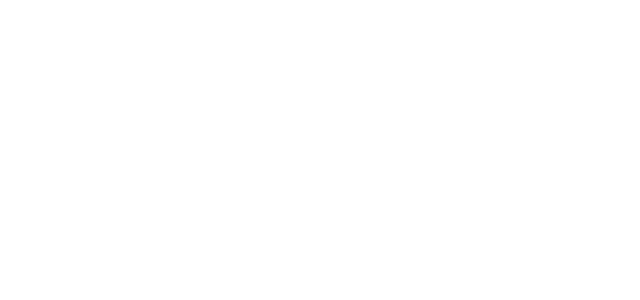
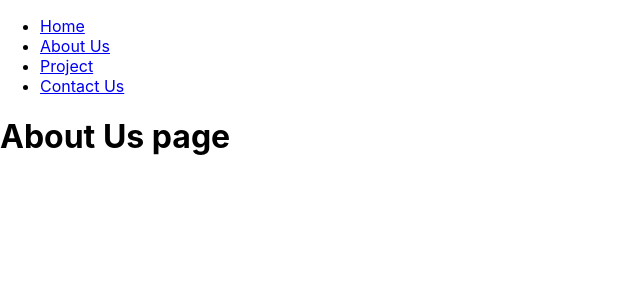
Before and after one commit to Sunilkumar3020/react-router, a React (Create React App) app: page /about in a window 1280 px wide. Before the commit this address had no page. Shown: the top 300 px of the page, without its empty margins (0-640 px from the left). Built offline with nearby package versions, Linux system fonts and the light colour scheme.

Commit message:
some changes

```diff
--- a/src/App.js
+++ b/src/App.js
@@ -10,8 +10,8 @@
   return (
     <div className='App'>
       <Routes>
-        <Route path='react-router/' element={<Home />} />
-        <Route path='react-router/about' element={<About />} />
+        <Route path='/' element={<Home />} />
+        <Route path='/about' element={<About />} />
         <Route path='/project' element={<Project />} />
         <Route path='/contact' element={<Contact />} />
       </Routes>
--- a/src/Navbar.jsx
+++ b/src/Navbar.jsx
@@ -5,7 +5,7 @@
 
         <nav>
             <ul>
-                <li><Link to="react-router/">Home</Link></li>
+                <li><Link to="/">Home</Link></li>
                 <li><Link to="/about">About Us</Link></li>
                 <li><Link to="/project">Project</Link></li>
                 <li><Link to="/contact">Contact Us</Link></li>
```
